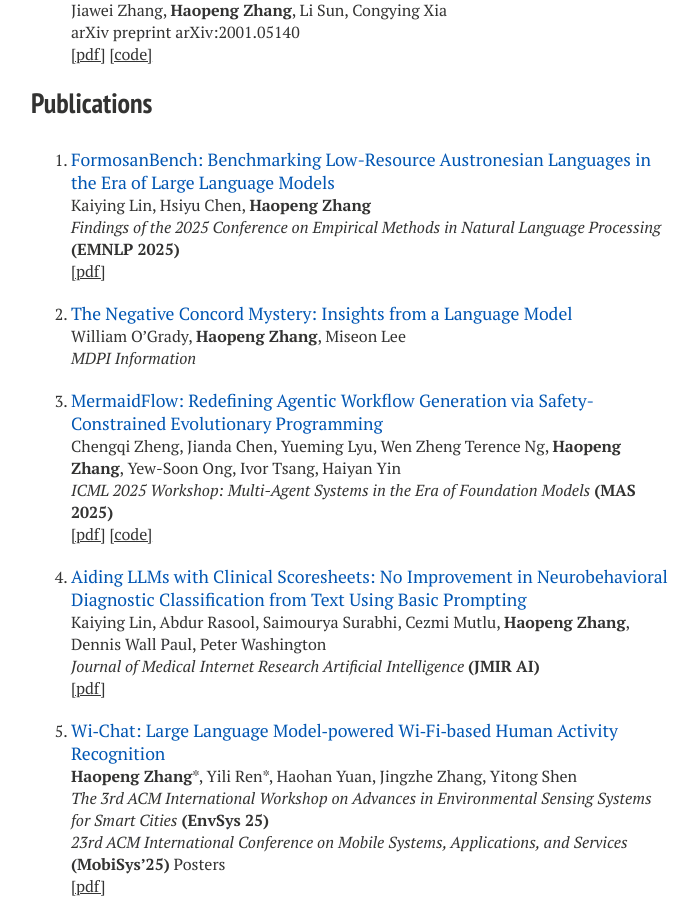
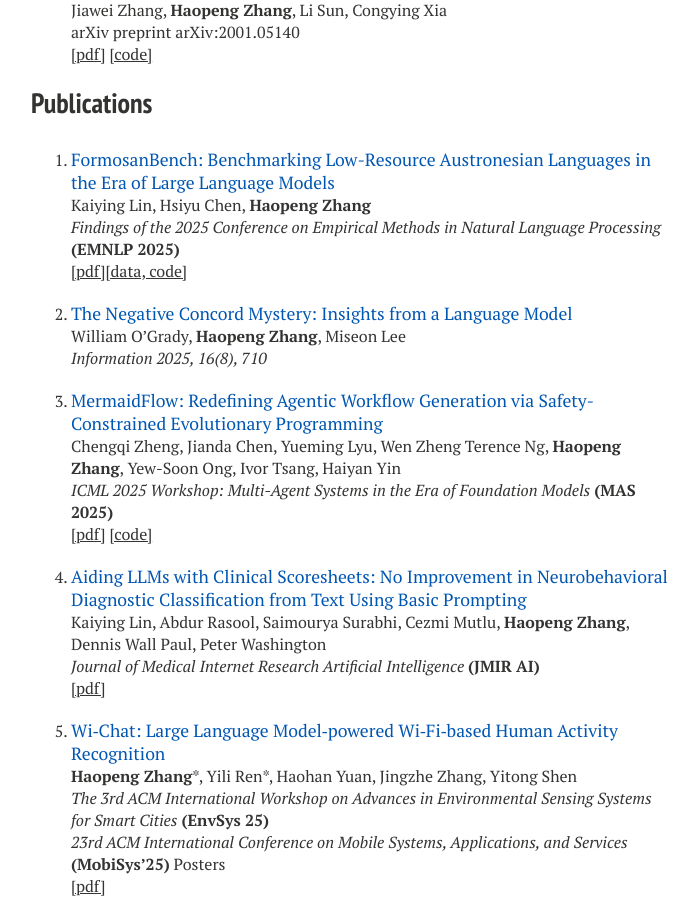
Before and after one commit to hpzhang94/hpzhang94.github.io, a Jekyll site: the page built from research.md, in a window 1280 px wide and 900 px high, scrolled down 812 px. Shown: the whole window, without its empty margins (289-988 px from the left). Built offline with Jekyll 4.4.1, drawn with Linux system fonts in a browser that asks for light colours; nearby versions of some CDN libraries; some web fonts are replaced.

Commit message:
Update research.md

```diff
--- a/research.md
+++ b/research.md
@@ -69,15 +69,14 @@ title: Publications
   <span class="paper-title">FormosanBench: Benchmarking Low-Resource Austronesian Languages in the Era of Large Language Models</span>
   <br>Kaiying Lin, Hsiyu Chen, <b>Haopeng Zhang</b>
   <br><i>Findings of the 2025 Conference on Empirical Methods in Natural Language Processing</i> <b>(EMNLP 2025)</b>
-  <br><a href="https://arxiv.org/abs/2506.21563" target="_blank">[pdf]</a>
+  <br><a href="https://arxiv.org/abs/2506.21563" target="_blank">[pdf]</a><a href="https://anonymous.4open.science/r/FormosanBench-DB43/README.md" target="_blank">[data, code]</a>
 </li>
 
 <li>
   <span class="paper-title">The Negative Concord Mystery: Insights from a Language Model</span>
   <br>William O’Grady, <b>Haopeng Zhang</b>, Miseon Lee
-  <br><i>MDPI Information</i>
+  <br><i>Information 2025, 16(8), 710</i>
 </li>
-
 
 <li>
   <span class="paper-title">MermaidFlow: Redefining Agentic Workflow Generation via Safety-Constrained Evolutionary Programming</span>
@@ -92,7 +91,6 @@ title: Publications
   <br><i>Journal of Medical Internet Research Artificial Intelligence</i> <b>(JMIR AI)</b>
   <br><a href="https://preprints.jmir.org/preprint/75030" target="_blank">[pdf]</a>
 </li>
-
 
 <li>
 <span class="paper-title">Wi‑Chat: Large Language Model‑powered Wi‑Fi‑based Human Activity Recognition</span>
```
